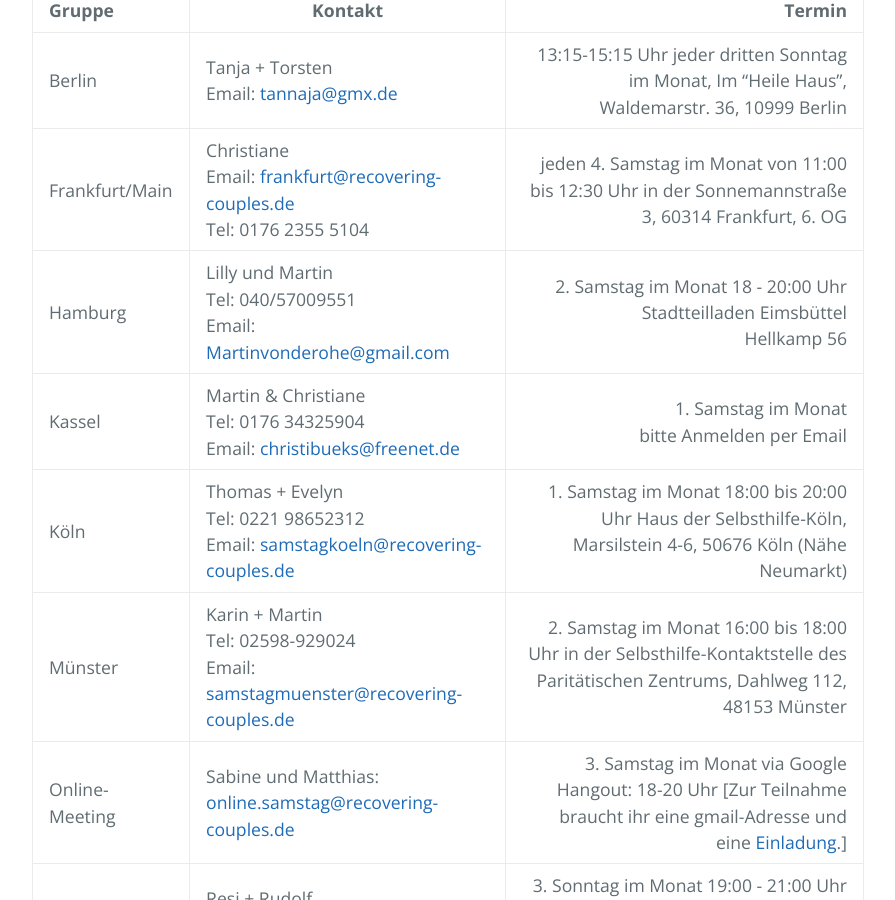
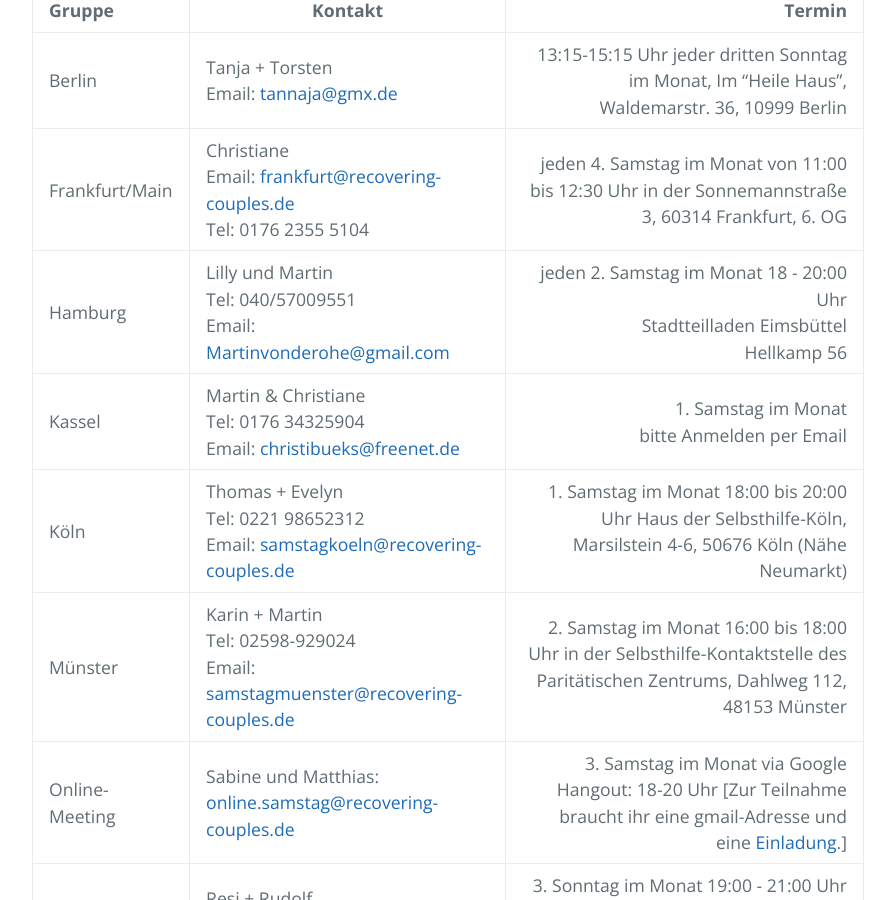
Before and after one commit to rcadeutschland/rcadeutschland.github.io, a Jekyll site: the page built from Gruppen.MD, in a window 1280 px wide and 900 px high, scrolled down 525 px. Shown: the whole window, without its empty margins (192-1087 px from the left). Built offline with Jekyll 4.4.1, drawn with Linux system fonts in a browser that asks for light colours; nearby versions of some CDN libraries.

Commit message:
Update Gruppen.MD

```diff
--- a/Gruppen.MD
+++ b/Gruppen.MD
@@ -10,7 +10,7 @@
 |:------ | ------- | ---------------------------: |
 | Berlin | Tanja + Torsten<br>Email: <tannaja@gmx.de> |  13:15-15:15 Uhr jeder dritten Sonntag im Monat, Im "Heile Haus", Waldemarstr. 36, 10999 Berlin |
 | Frankfurt/Main | Christiane<br>Email: <frankfurt@recovering-couples.de><br>Tel: 0176 2355 5104 | jeden 4. Samstag im Monat  von 11:00 bis 12:30 Uhr  in der Sonnemannstraße 3,  60314 Frankfurt, 6. OG |
-| Hamburg | Lilly und Martin<br>Tel: 040/57009551<br>Email: <Martinvonderohe@gmail.com> | 2. Samstag im Monat 18 - 20:00 Uhr<br>Stadtteilladen Eimsbüttel<br>Hellkamp 56 |
+| Hamburg | Lilly und Martin<br>Tel: 040/57009551<br>Email: <Martinvonderohe@gmail.com> | jeden 2. Samstag im Monat 18 - 20:00 Uhr<br>Stadtteilladen Eimsbüttel<br>Hellkamp 56 |
 | Kassel | Martin & Christiane<br>Tel: 0176 34325904<br>Email: <christibueks@freenet.de> | 1. Samstag im Monat<br> bitte Anmelden per Email |
 | Köln | Thomas + Evelyn<br>Tel: 0221 98652312<br>Email: <samstagkoeln@recovering-couples.de> | 1. Samstag im Monat 18:00 bis 20:00 Uhr Haus der Selbsthilfe-Köln, Marsilstein 4-6, 50676 Köln (Nähe Neumarkt) |
 | Münster | Karin + Martin<br>Tel: 02598-929024<br>Email: <samstagmuenster@recovering-couples.de> | 2. Samstag im Monat 16:00 bis 18:00 Uhr  in der Selbsthilfe-Kontaktstelle des Paritätischen Zentrums, Dahlweg 112, 48153 Münster |
```
